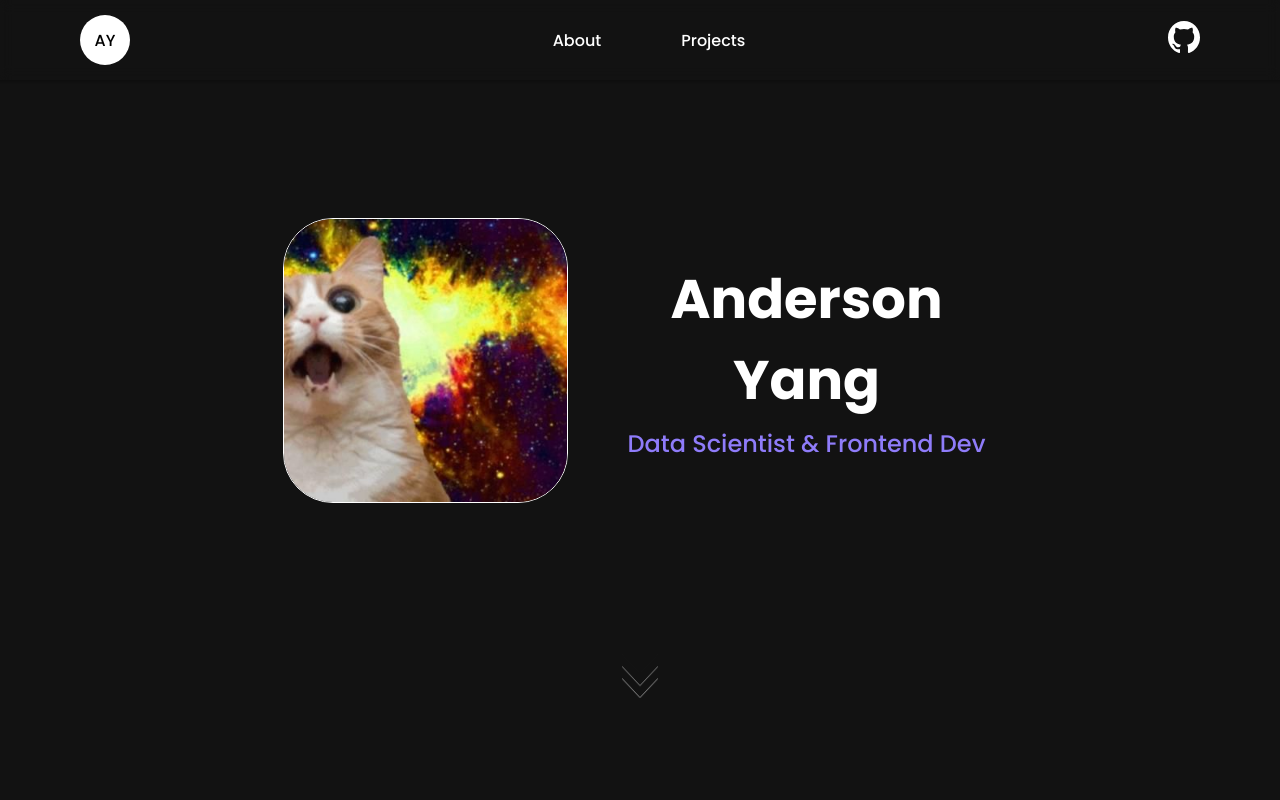
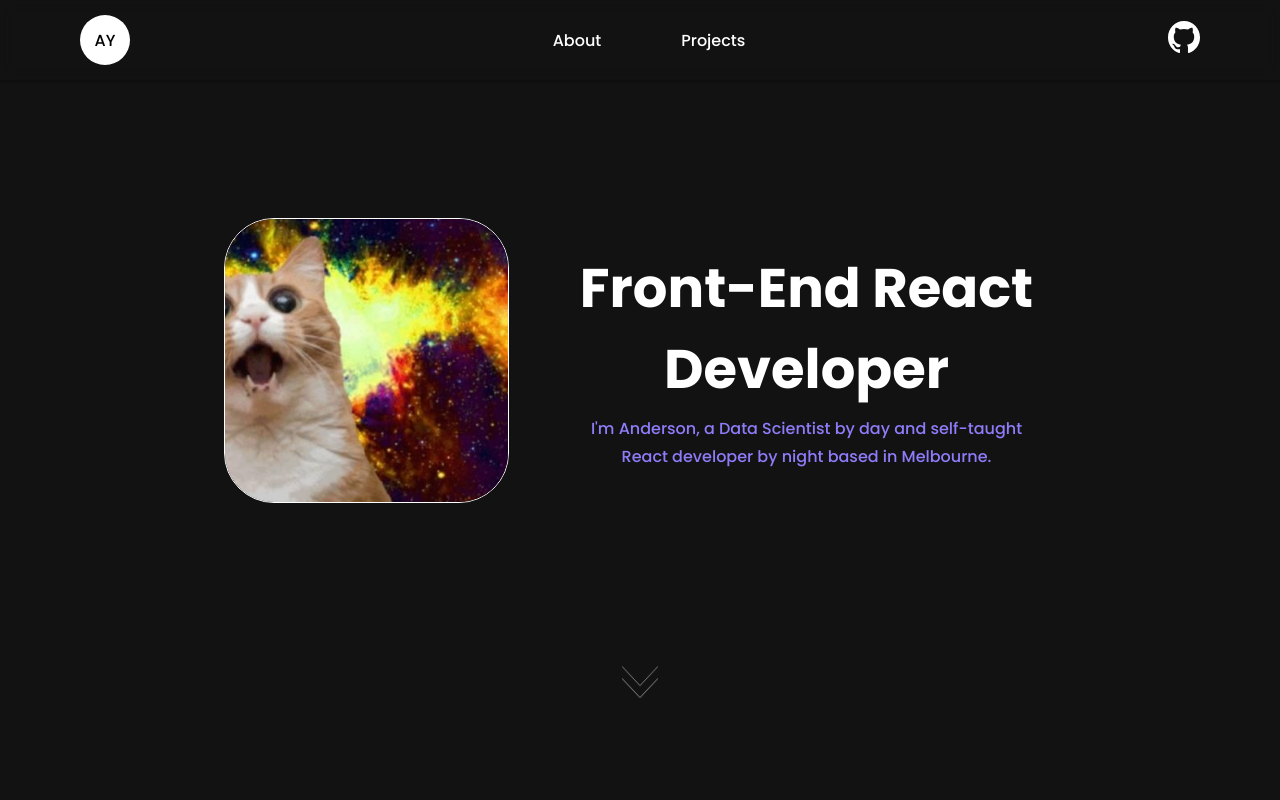
Before and after one commit to andersonzw/portfolio-site, a React (Create React App) app: page / in a window 1280 px wide. Shown: the top 800 px of the page. Built offline with nearby package versions, Linux system fonts and the light colour scheme; the HTML template or start-up script is replaced by a standard one.

Commit message:
added typing animation to hero page

```diff
--- a/src/components/about/About.jsx
+++ b/src/components/about/About.jsx
@@ -19,7 +19,7 @@ const About = () => {
         </div>
         <Reveal>
           <p className="primary-text">
-            Hi! I'm Anderson,  a Data Scientist by day and self-taught React developer by night. I specialize in creating responsive web applications, blending my data analysis expertise with my love for web development.
+
           </p>
         </Reveal>
         <Reveal>
--- a/src/components/about/About.scss
+++ b/src/components/about/About.scss
@@ -1,7 +1,7 @@
 @use "../../utils/theme.module";
 .about-section {
   // background: theme.$surface-200;
-  min-height: calc(120vh);
+  min-height: calc(100vh);
 }
 .about-container {
   gap: 2rem;
--- a/src/components/experience/experience-card/ExperienceCard.jsx
+++ b/src/components/experience/experience-card/ExperienceCard.jsx
@@ -11,7 +11,7 @@ const ExperienceCard = ({ experience }) => {
           <span>{company}</span>
         </Reveal>
         <Reveal>
-          <span>{jobDate}</span>
+          <span className="desktop-680px">{jobDate}</span>
         </Reveal>
       </div>
       <div className="card-subheader">
@@ -19,13 +19,13 @@ const ExperienceCard = ({ experience }) => {
           <span className="coloured">{jobTitle}</span>
         </Reveal>
         <Reveal>
-          <span>{jobCity}</span>
+          <span className="desktop-680px">{jobCity}</span>
         </Reveal>
       </div>
 
       <div className="card-description">
         <Reveal>
-          <span>{jobDescription}</span>
+          <span className="desktop-680px">{jobDescription}</span>
         </Reveal>
       </div>
       <Reveal>
@@ -36,7 +36,7 @@ const ExperienceCard = ({ experience }) => {
         </div>
       </Reveal>
 
-      <div className="card-separator"/>
+      <div className="card-separator" />
     </div>
   );
 };
--- a/src/components/experience/experience-card/ExperienceCard.scss
+++ b/src/components/experience/experience-card/ExperienceCard.scss
@@ -55,3 +55,9 @@
     background: white;
     opacity: 0.1;
 }
+
+@media (max-width: 680px) {
+    .desktop-680px {
+        display: none;
+    }
+}
--- a/src/components/hero/Hero.jsx
+++ b/src/components/hero/Hero.jsx
@@ -1,6 +1,6 @@
 import React from "react";
 import "./Hero.scss";
-import Arrow from "../arrow/Arrow";
+import TypeReveal from "../../utils/animation-components/TypeReveal";
 
 const Hero = () => {
   return (
@@ -10,10 +10,13 @@ const Hero = () => {
           <img className="hero-image" src="/assets/placeholder-pp.jpg" alt="" />
         </div>
         <div className=" flexColCenter hero-description">
-          <h1 className="section-title">Anderson Yang</h1>
-          <p className="coloured primary-text">
-            Data Scientist & Frontend Dev
-          </p>
+          <h1 className="section-title">Front-End React Developer</h1>
+          <TypeReveal>
+            <p className="coloured secondary-text">
+              I'm Anderson, a Data Scientist by day and self-taught React
+              developer by night based in Melbourne.
+            </p>
+          </TypeReveal>
         </div>
       </div>
     </section>
--- a/src/components/hero/Hero.scss
+++ b/src/components/hero/Hero.scss
@@ -21,12 +21,17 @@
   margin-top: -200px;
 
   .hero-description {
-    max-width: 50%;
+    max-width: 500px;
     gap: 0.3rem;
 
     h1 {
       margin: 0;
     }
+  }
+  .secondary-text {
+    text-align: center;
+    padding: 0 2rem 0 2rem;
+    line-height: 1.8;
   }
 }
 
--- /dev/null
+++ b/src/utils/animation-components/TypeReveal.jsx
@@ -0,0 +1,51 @@
+import { motion, useMotionValue, useTransform, animate } from "framer-motion";
+import { useEffect, useState } from "react";
+
+const cursorVariants = {
+  blinking: {
+    opacity: [0, 0, 1, 1],
+    transition: {
+      duration: 1,
+      repeat: Infinity,
+      repeatDelay: 0,
+      ease: "linear",
+      times: [0, 0.5, 0.5, 1],
+    },
+  },
+};
+
+function CursorBlinker() {
+  return (
+    <motion.div
+      variants={cursorVariants}
+      animate="blinking"
+      className="inline-block h-5 w-[1px] translate-y-1 bg-slate-900"
+    />
+  );
+}
+
+export default function TextAnim({children}) {
+    console.log(children.props.children);
+  const baseText = children.props.children;
+  const count = useMotionValue(0);
+  const rounded = useTransform(count, (latest) => Math.round(latest));
+  const displayText = useTransform(rounded, (latest) =>
+    baseText.slice(0, latest)
+  );
+
+  useEffect(() => {
+    const controls = animate(count, baseText.length, {
+      type: "tween",
+      duration: 2.5,
+      ease: "easeInOut",
+    });
+    return controls.stop;
+  }, []);
+
+  return (
+    <span className={children.props.className}>
+      <motion.span>{displayText}</motion.span>
+      <CursorBlinker />
+    </span>
+  );
+}
```
